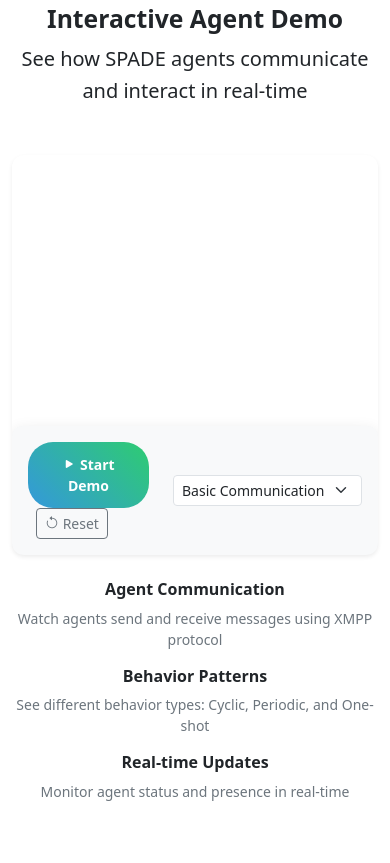
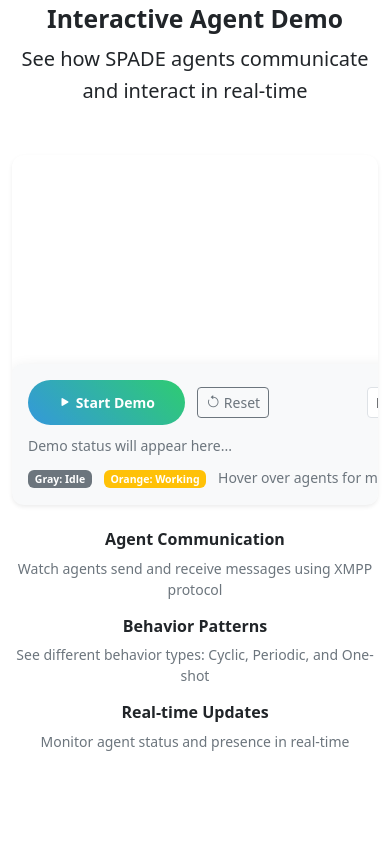
Before and after one commit to javipalanca/spade_githubio, an Astro site in the folder spade-astro/: page / in a window 390 px wide. Shown: the part 8481-9344 px from the top of the page. Built offline with nearby package versions, Linux system fonts and the light colour scheme; Astro itself is replaced by a stand-in of ours.

Commit message:
Enhance demo responsiveness and improve canvas resizing logic

```diff
--- a/spade-astro/public/scripts.js
+++ b/spade-astro/public/scripts.js
@@ -696,7 +696,19 @@
     });
 
     // Set up event listeners
-    window.addEventListener('resize', () => this.resizeCanvas());
+    window.addEventListener('resize', () => {
+      clearTimeout(this.resizeTimeout);
+      this.resizeTimeout = setTimeout(() => this.resizeCanvas(), 150);
+    });
+
+    // Add ResizeObserver for container size changes
+    if (window.ResizeObserver) {
+      this.resizeObserver = new ResizeObserver(() => {
+        clearTimeout(this.resizeTimeout);
+        this.resizeTimeout = setTimeout(() => this.resizeCanvas(), 150);
+      });
+      this.resizeObserver.observe(this.canvas.parentElement);
+    }
 
     const startButton = document.getElementById('start-demo');
     const resetButton = document.getElementById('reset-demo');
@@ -738,6 +750,12 @@
     this.setupScenario();
     this.updateDemoStatus();
     this.drawFrame();
+
+    // Force resize on initialization and after a short delay
+    this.resizeCanvas();
+    setTimeout(() => {
+      this.resizeCanvas();
+    }, 100);
 
     console.log('Agent Demo initialized successfully');
   },
@@ -780,10 +798,20 @@
   // Resize canvas to maintain proper dimensions
   resizeCanvas() {
     const container = this.canvas.parentElement;
-    this.canvas.width = container.clientWidth;
-    this.canvas.height = container.clientHeight;
-
+    const containerWidth = container.clientWidth;
+    const containerHeight = container.clientHeight;
+
+    // Set canvas dimensions to match container
+    this.canvas.width = containerWidth;
+    this.canvas.height = containerHeight;
+
+    // Ensure minimum dimensions for usability
+    if (this.canvas.width < 300) this.canvas.width = 300;
+    if (this.canvas.height < 200) this.canvas.height = 200;
+
+    // Update agents positions if they exist
     if (this.agents.length) {
+      this.setupScenario(); // Recalculate agent positions for new dimensions
       this.drawFrame();
     }
   },
@@ -928,6 +956,17 @@
     this.running = false;
     this.updateDemoStatus();
     this.drawFrame();
+  },
+
+  // Cleanup method
+  cleanup() {
+    if (this.resizeObserver) {
+      this.resizeObserver.disconnect();
+    }
+    if (this.resizeTimeout) {
+      clearTimeout(this.resizeTimeout);
+    }
+    this.pause();
   },
 
   // Animation loop
@@ -1502,7 +1541,17 @@
     const statusContainer = document.getElementById('demo-status');
     const legendContainer = document.getElementById('demo-legend');
 
-    if (!statusElement || !statusContainer) return;
+    console.log('updateDemoStatus called', {
+      statusElement: !!statusElement,
+      statusContainer: !!statusContainer,
+      legendContainer: !!legendContainer,
+      scenario: this.scenario,
+    });
+
+    if (!statusElement || !statusContainer) {
+      console.warn('Demo status elements not found');
+      return;
+    }
 
     const descriptions = {
       simple:
@@ -1515,17 +1564,32 @@
 
     statusElement.textContent =
       descriptions[this.scenario] || 'Demo scenario description.';
+
+    // Status should always be visible
     statusContainer.style.display = 'block';
+
+    console.log(
+      'Status container display set to:',
+      statusContainer.style.display
+    );
 
     // Show legend only for behaviors demo
     if (legendContainer) {
       legendContainer.style.display =
         this.scenario === 'behaviors' ? 'block' : 'none';
+      console.log(
+        'Legend container display set to:',
+        legendContainer.style.display
+      );
+    } else {
+      console.warn('Legend container not found');
     }
 
     if (this.running) {
       statusElement.textContent += ' Demo is running...';
     }
+
+    console.log('Demo status updated. Text:', statusElement.textContent);
   },
 
   // Utility to lighten a color
@@ -1558,5 +1622,11 @@
       initializeCodeExamples();
       console.log('Code examples initialized on window load fallback');
     }
+
+    // Ensure canvas is properly sized after page load
+    if (typeof AgentDemo !== 'undefined' && AgentDemo.canvas) {
+      AgentDemo.resizeCanvas();
+      console.log('Canvas resized on window load');
+    }
   }, 500);
 });
--- a/spade-astro/public/styles.css
+++ b/spade-astro/public/styles.css
@@ -20,7 +20,9 @@
   left: 0;
   right: 0;
   z-index: 1030;
-    transition: background-color 0.3s ease, box-shadow 0.3s ease;
+  transition:
+    background-color 0.3s ease,
+    box-shadow 0.3s ease;
 }
 
 /* Add padding to body to compensate for fixed navbar */
@@ -30,18 +32,20 @@
 
 /* Navbar shadow when scrolled */
 .navbar.scrolled {
-    box-shadow: 0 2px 10px rgba(0,0,0,0.1);
+  box-shadow: 0 2px 10px rgba(0, 0, 0, 0.1);
 }
 
 body.dark-mode .navbar.scrolled {
-    box-shadow: 0 2px 10px rgba(0,0,0,0.5);
+  box-shadow: 0 2px 10px rgba(0, 0, 0, 0.5);
 }
 
 /* Dark mode support */
 body.dark-mode {
   background-color: var(--dark-bg);
   color: var(--dark-text);
-    transition: background-color 0.3s ease, color 0.3s ease;
+  transition:
+    background-color 0.3s ease,
+    color 0.3s ease;
 }
 
 body.dark-mode .navbar,
@@ -67,7 +71,7 @@
 }
 
 body.dark-mode .navbar {
-    box-shadow: 0 0 10px rgba(0,0,0,0.5) !important;
+  box-shadow: 0 0 10px rgba(0, 0, 0, 0.5) !important;
 }
 
 body.dark-mode .navbar-light .navbar-toggler {
@@ -101,7 +105,7 @@
 }
 
 body.dark-mode .shadow-sm {
-    box-shadow: 0 .125rem .25rem rgba(0, 0, 0, 0.75) !important;
+  box-shadow: 0 0.125rem 0.25rem rgba(0, 0, 0, 0.75) !important;
 }
 
 body.dark-mode .navbar-light .navbar-nav .nav-link {
@@ -152,12 +156,20 @@
 .bg-white,
 a,
 .btn {
-    transition: background-color 0.3s ease, color 0.3s ease, border-color 0.3s ease, box-shadow 0.3s ease;
+  transition:
+    background-color 0.3s ease,
+    color 0.3s ease,
+    border-color 0.3s ease,
+    box-shadow 0.3s ease;
 }
 
 /* Hero Section */
 .hero {
-    background: linear-gradient(135deg, var(--primary-color), var(--secondary-color));
+  background: linear-gradient(
+    135deg,
+    var(--primary-color),
+    var(--secondary-color)
+  );
   color: white;
   padding: 6rem 0;
   position: relative;
@@ -165,7 +177,7 @@
 }
 
 .hero::after {
-    content: "";
+  content: '';
   position: absolute;
   width: 100%;
   height: 100%;
@@ -190,15 +202,17 @@
 
 .feature-card {
   border-radius: 10px;
-    box-shadow: 0 5px 15px rgba(0,0,0,0.1);
-    transition: transform 0.3s, box-shadow 0.3s;
+  box-shadow: 0 5px 15px rgba(0, 0, 0, 0.1);
+  transition:
+    transform 0.3s,
+    box-shadow 0.3s;
   height: 100%;
   overflow: hidden;
 }
 
 .feature-card:hover {
   transform: translateY(-5px);
-    box-shadow: 0 15px 30px rgba(0,0,0,0.2);
+  box-shadow: 0 15px 30px rgba(0, 0, 0, 0.2);
 }
 
 /* Sections */
@@ -285,13 +299,13 @@
 
 /* Add a gentle fade at the bottom of scrollable code blocks */
 .code-block::after {
-    content: "";
+  content: '';
   position: absolute;
   bottom: 0;
   left: 0;
   right: 0;
   height: 30px;
-    background: linear-gradient(transparent, rgba(0,0,0,0.05));
+  background: linear-gradient(transparent, rgba(0, 0, 0, 0.05));
   pointer-events: none;
   opacity: 0;
   transition: opacity 0.3s ease;
@@ -302,7 +316,7 @@
 }
 
 body.dark-mode .code-block::after {
-    background: linear-gradient(transparent, rgba(0,0,0,0.2));
+  background: linear-gradient(transparent, rgba(0, 0, 0, 0.2));
 }
 
 .code-example pre {
@@ -364,6 +378,51 @@
   overflow: hidden;
 }
 
+/* Responsive canvas container */
+.demo-canvas-container {
+  height: 500px;
+  min-height: 400px;
+  aspect-ratio: 16/10;
+}
+
+/* Responsive adjustments */
+@media (max-width: 576px) {
+  .demo-canvas-container {
+    height: 280px;
+    min-height: 250px;
+    aspect-ratio: 4/3;
+  }
+}
+
+@media (max-width: 768px) {
+  .demo-canvas-container {
+    height: 350px;
+    min-height: 300px;
+    aspect-ratio: 16/10;
+  }
+}
+
+@media (min-width: 992px) {
+  .demo-canvas-container {
+    height: 550px;
+    min-height: 450px;
+  }
+}
+
+@media (min-width: 1200px) {
+  .demo-canvas-container {
+    height: 600px;
+    min-height: 500px;
+  }
+}
+
+@media (min-width: 1400px) {
+  .demo-canvas-container {
+    height: 650px;
+    min-height: 550px;
+  }
+}
+
 body.dark-mode #agent-demo-container {
   background: linear-gradient(to bottom, #1a1a1a, #121212);
 }
@@ -378,6 +437,7 @@
 
 #agent-canvas {
   display: block;
+  border-radius: 8px;
 }
 
 .demo-message {
@@ -385,7 +445,7 @@
   padding: 5px 10px;
   border-radius: 12px;
   background-color: #fff;
-    box-shadow: 0 2px 4px rgba(0,0,0,0.1);
+  box-shadow: 0 2px 4px rgba(0, 0, 0, 0.1);
   font-size: 12px;
   max-width: 120px;
   white-space: nowrap;
@@ -398,7 +458,7 @@
 body.dark-mode .demo-message {
   background-color: #333;
   color: #fff;
-    box-shadow: 0 2px 4px rgba(0,0,0,0.3);
+  box-shadow: 0 2px 4px rgba(0, 0, 0, 0.3);
 }
 
 /* Agent tooltip styles */
@@ -427,12 +487,12 @@
 /* Demo controls styling */
 .demo-controls {
   backdrop-filter: blur(10px);
-    border-top: 1px solid rgba(0,0,0,0.1);
+  border-top: 1px solid rgba(0, 0, 0, 0.1);
 }
 
 body.dark-mode .demo-controls {
   background-color: rgba(30, 30, 30, 0.8) !important;
-    border-top-color: rgba(255,255,255,0.1);
+  border-top-color: rgba(255, 255, 255, 0.1);
 }
 
 body.dark-mode .demo-controls .form-select {
@@ -460,13 +520,13 @@
 }
 
 /* Prism.js dark mode support */
-body.dark-mode pre[class*="language-"],
-body.dark-mode code[class*="language-"] {
+body.dark-mode pre[class*='language-'],
+body.dark-mode code[class*='language-'] {
   background-color: #2d2d2d !important;
   color: #e0e0e0 !important;
 }
 
-body.dark-mode pre[class*="language-"] {
+body.dark-mode pre[class*='language-'] {
   border: 1px solid var(--dark-border) !important;
 }
 
--- a/spade-astro/src/pages/index.astro
+++ b/spade-astro/src/pages/index.astro
@@ -210,12 +210,12 @@
             </div>
 
             <div class="row">
-                <div class="col-lg-8 mx-auto">
+                <div class="col-lg-10 mx-auto">
                     <div class="card border-0 shadow-sm mb-4">
                         <div class="card-body p-0">
-                            <div id="agent-demo-container" class="position-relative" style="height: 400px;">
+                            <div id="agent-demo-container" class="position-relative demo-canvas-container">
                                 <!-- Canvas for agent animation -->
-                                <canvas id="agent-canvas" width="800" height="400" class="w-100 h-100"></canvas>
+                                <canvas id="agent-canvas" width="800" height="500" class="w-100 h-100"></canvas>
 
                                 <!-- Controls -->
                                 <div class="demo-controls position-absolute bottom-0 start-0 end-0 p-3 bg-light bg-opacity-75 dark-mode-aware">
@@ -236,14 +236,14 @@
                                             </select>
                                         </div>
                                     </div>
-                                    <div class="row mt-2" id="demo-status" style="display: none;">
+                                    <div class="row mt-2" id="demo-status">
                                         <div class="col">
                                             <small class="text-muted">
                                                 <span id="demo-status-text">Demo status will appear here...</span>
                                             </small>
                                         </div>
                                     </div>
-                                    <div class="row mt-2" id="demo-legend" style="display: none;">
+                                    <div class="row mt-2" id="demo-legend">
                                         <div class="col">
                                             <small class="text-muted">
                                                 <span class="badge bg-secondary me-2">Gray: Idle</span>
@@ -291,7 +291,7 @@
                             <div class="code-example">
                                 <pre><code class="language-bash">pip install spade</code></pre>
                             </div>
-                            <p>SPADE requires Python 3.8 or higher and works on Windows, macOS, and Linux.</p>
+                            <p>SPADE requires Python 3.9 or higher and works on Windows, macOS, and Linux.</p>
                             <div class="mt-3">
                                 <h5 class="h6">Quick Start</h5>
                                 <PythonCodeBlock
@@ -522,14 +522,14 @@
             <div class="row text-center">
                 <div class="col-md-3">
                     <div class="stat-item">
-                        <div class="stat-number">10K+</div>
+                        <div class="stat-number">150K+</div>
                         <div class="stat-label">Downloads</div>
                     </div>
                 </div>
                 <div class="col-md-3">
                     <div class="stat-item">
-                        <div class="stat-number">50+</div>
-                        <div class="stat-label">Contributors</div>
+                        <div class="stat-number">250+</div>
+                        <div class="stat-label">Stars</div>
                     </div>
                 </div>
                 <div class="col-md-3">
--- a/spade-astro/src/styles/global.css
+++ b/spade-astro/src/styles/global.css
@@ -1109,6 +1109,51 @@
   border-color: var(--dark-border);
 }
 
+/* Demo canvas responsive styles */
+.demo-canvas-container {
+  height: 500px;
+  min-height: 400px;
+  aspect-ratio: 16/10;
+  transition: height 0.3s ease;
+}
+
+@media (max-width: 576px) {
+  .demo-canvas-container {
+    height: 280px;
+    min-height: 250px;
+    aspect-ratio: 4/3;
+  }
+}
+
+@media (max-width: 768px) {
+  .demo-canvas-container {
+    height: 350px;
+    min-height: 300px;
+    aspect-ratio: 16/10;
+  }
+}
+
+@media (min-width: 992px) {
+  .demo-canvas-container {
+    height: 550px;
+    min-height: 450px;
+  }
+}
+
+@media (min-width: 1200px) {
+  .demo-canvas-container {
+    height: 600px;
+    min-height: 500px;
+  }
+}
+
+@media (min-width: 1400px) {
+  .demo-canvas-container {
+    height: 650px;
+    min-height: 550px;
+  }
+}
+
 .demo-controls {
   background: white;
   border-radius: 10px;
```
Lines whose indentation alone changed are shown as unchanged.
